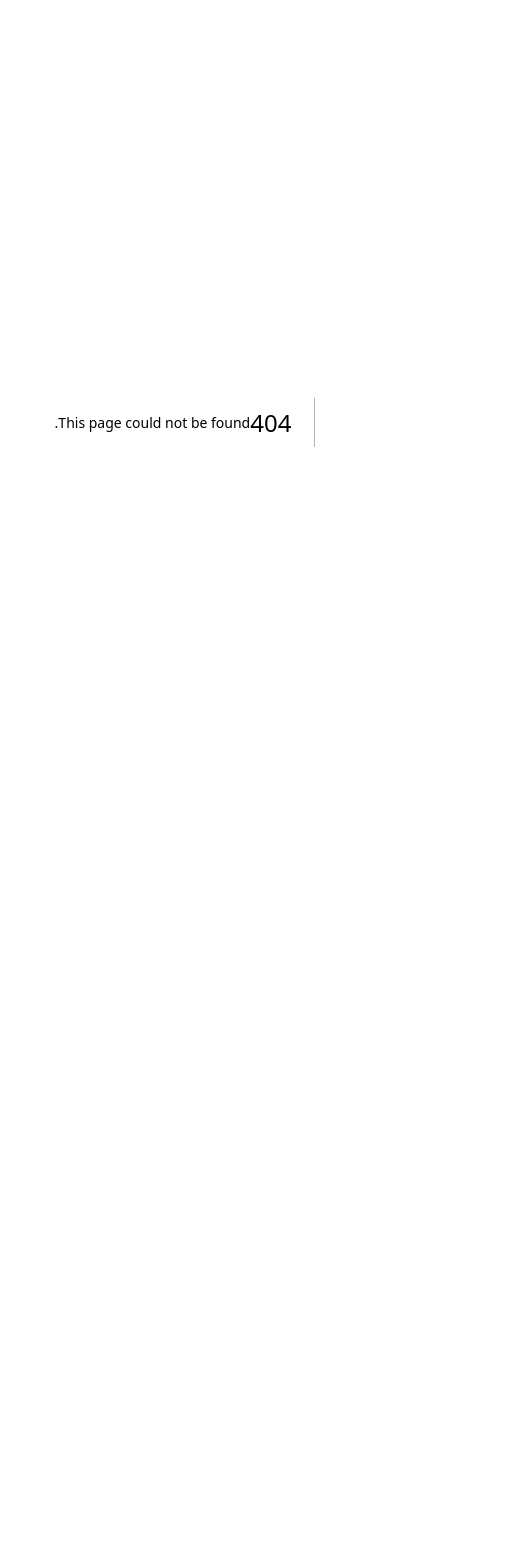
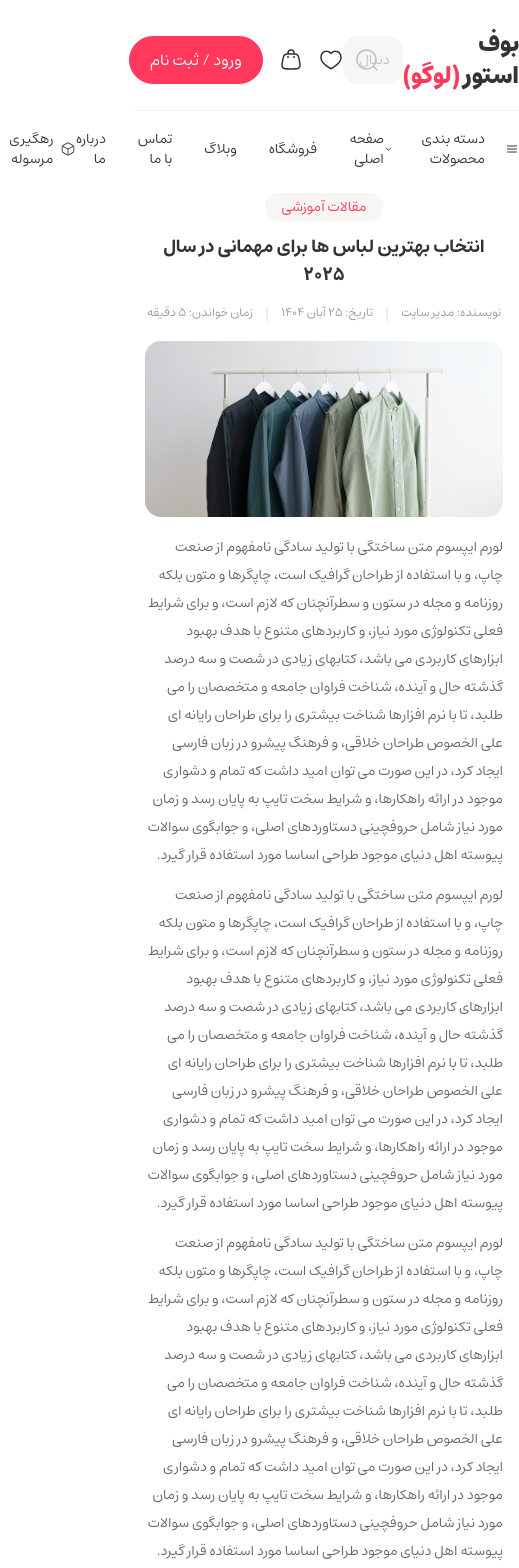
Before and after one commit to mohammadDV/chain-store-frontend, a Next.js app: page /post/1 in a window 390 px wide. Before the commit this address had no page. Shown: the top 1568 px of the page, 519 px wide, since content can reach past the window. Before the commit the page ends 844 px from the top, so only its background shows below. Built offline with nearby package versions, Linux system fonts and the light colour scheme.

Commit message:
feat(blog): add blog listing and post detail pages
- Create blog listing page with 9 sample posts
- Implement dynamic post detail page with responsive layout
- Add sample content and images for both pages

```diff
--- /dev/null
+++ b/app/(dynamic)/post/[id]/page.tsx
@@ -0,0 +1,47 @@
+import samplePost from "@/assets/images/post-sample.jpg";
+import { isMobileDevice } from "@/lib/getDeviceFromHeaders";
+import Image from "next/image";
+import { TopNavActions } from "../../_components/topNavigation/TopNavActions";
+
+export default async function Post() {
+    const isMobile = await isMobileDevice();
+
+    return (
+        <>
+            {isMobile && <TopNavActions title="محصولات لوازم ورزشی" />}
+            <div className="lg:max-w-5xl mx-auto mt-6 lg:mt-10 text-center px-4 lg:px-0">
+                <div className="mx-auto inline-block bg-surface px-4 py-1 rounded-full text-sm text-secondary">
+                    مقالات آموزشی
+                </div>
+                <h1 className="text-lg lg:text-3xl font-bold text-center my-3 lg:my-5">
+                    انتخاب بهترین لباس ها برای مهمانی در سال 2025
+                </h1>
+                <div className="flex items-center justify-center gap-3 lg:gap-5">
+                    <p className="text-muted text-xs lg:text-base">
+                        نویسنده: مدیر سایت
+                    </p>
+                    <span className="text-border">|</span>
+                    <p className="text-muted text-xs lg:text-base">
+                        تاریخ: 25 آبان 1404
+                    </p>
+                    <span className="text-border">|</span>
+                    <p className="text-muted text-xs lg:text-base">
+                        زمان خواندن: 5 دقیقه
+                    </p>
+                </div>
+                <Image src={samplePost} alt="" width={1024} height={460} className="w-full object-cover h-44 lg:h-[460px] mt-4 lg:mt-8 rounded-2xl lg:rounded-3xl" />
+            </div>
+            <div className="lg:max-w-3xl mx-auto px-4 lg:px-0 mt-4 lg:mt-9">
+                <p className="text-description text-sm lg:text-base leading-7">
+                    لورم ایپسوم متن ساختگی با تولید سادگی نامفهوم از صنعت چاپ، و با استفاده از طراحان گرافیک است، چاپگرها و متون بلکه روزنامه و مجله در ستون و سطرآنچنان که لازم است، و برای شرایط فعلی تکنولوژی مورد نیاز، و کاربردهای متنوع با هدف بهبود ابزارهای کاربردی می باشد، کتابهای زیادی در شصت و سه درصد گذشته حال و آینده، شناخت فراوان جامعه و متخصصان را می طلبد، تا با نرم افزارها شناخت بیشتری را برای طراحان رایانه ای علی الخصوص طراحان خلاقی، و فرهنگ پیشرو در زبان فارسی ایجاد کرد، در این صورت می توان امید داشت که تمام و دشواری موجود در ارائه راهکارها، و شرایط سخت تایپ به پایان رسد و زمان مورد نیاز شامل حروفچینی دستاوردهای اصلی، و جوابگوی سوالات پیوسته اهل دنیای موجود طراحی اساسا مورد استفاده قرار گیرد.
+                </p>
+                <p className="text-description text-sm lg:text-base leading-7 mt-3">
+                    لورم ایپسوم متن ساختگی با تولید سادگی نامفهوم از صنعت چاپ، و با استفاده از طراحان گرافیک است، چاپگرها و متون بلکه روزنامه و مجله در ستون و سطرآنچنان که لازم است، و برای شرایط فعلی تکنولوژی مورد نیاز، و کاربردهای متنوع با هدف بهبود ابزارهای کاربردی می باشد، کتابهای زیادی در شصت و سه درصد گذشته حال و آینده، شناخت فراوان جامعه و متخصصان را می طلبد، تا با نرم افزارها شناخت بیشتری را برای طراحان رایانه ای علی الخصوص طراحان خلاقی، و فرهنگ پیشرو در زبان فارسی ایجاد کرد، در این صورت می توان امید داشت که تمام و دشواری موجود در ارائه راهکارها، و شرایط سخت تایپ به پایان رسد و زمان مورد نیاز شامل حروفچینی دستاوردهای اصلی، و جوابگوی سوالات پیوسته اهل دنیای موجود طراحی اساسا مورد استفاده قرار گیرد.
+                </p>
+                <p className="text-description text-sm lg:text-base leading-7 mt-3">
+                    لورم ایپسوم متن ساختگی با تولید سادگی نامفهوم از صنعت چاپ، و با استفاده از طراحان گرافیک است، چاپگرها و متون بلکه روزنامه و مجله در ستون و سطرآنچنان که لازم است، و برای شرایط فعلی تکنولوژی مورد نیاز، و کاربردهای متنوع با هدف بهبود ابزارهای کاربردی می باشد، کتابهای زیادی در شصت و سه درصد گذشته حال و آینده، شناخت فراوان جامعه و متخصصان را می طلبد، تا با نرم افزارها شناخت بیشتری را برای طراحان رایانه ای علی الخصوص طراحان خلاقی، و فرهنگ پیشرو در زبان فارسی ایجاد کرد، در این صورت می توان امید داشت که تمام و دشواری موجود در ارائه راهکارها، و شرایط سخت تایپ به پایان رسد و زمان مورد نیاز شامل حروفچینی دستاوردهای اصلی، و جوابگوی سوالات پیوسته اهل دنیای موجود طراحی اساسا مورد استفاده قرار گیرد.
+                </p>
+            </div>
+        </>
+    )
+}
--- /dev/null
+++ b/app/(main)/blog/page.tsx
@@ -0,0 +1,31 @@
+import samplePost from "@/assets/images/sample-post.jpg";
+import Image from "next/image";
+import Link from "next/link";
+
+export default async function Blog() {
+    return (
+        <>
+            <h1 className="text-center text-title text-xl lg:text-3xl font-bold mt-6 lg:mt-14">
+                وبلاگ بوف استور
+            </h1>
+            <div className="lg:max-w-6xl mx-auto mt-4 lg:mt-6 px-4 lg:px-0">
+                <div className="grid lg:grid-cols-3 gap-4 lg:gap-6">
+                    {Array.from({ length: 9 }, (_, i) => (
+                        <div key={i} className="bg-surface p-4 rounded-3xl">
+                            <Image src={samplePost} alt={`post ${i}`} className="w-full h-44 object-cover rounded-2xl" />
+                            <h3 className="lg:text-lg text-title font-semibold mt-3 line-clamp-1">
+                                انتخاب بهترین لباس ها برای مهمانی در سال 2025
+                            </h3>
+                            <p className="text-sm text-description mt-1.5 leading-6 line-clamp-2">
+                                لورم ایپسوم متن ساختگی با تولید سادگی نامفهوم از صنعت چاپ و با استفاده از طراحان گرافیک است...
+                            </p>
+                            <Link href={"/"} className="inline-block mt-3 text-secondary text-sm underline">
+                                مشاهده بیشتر
+                            </Link>
+                        </div>
+                    ))}
+                </div>
+            </div>
+        </>
+    )
+}
```
Also changed, not shown: assets/images/post-sample.jpg (added).
